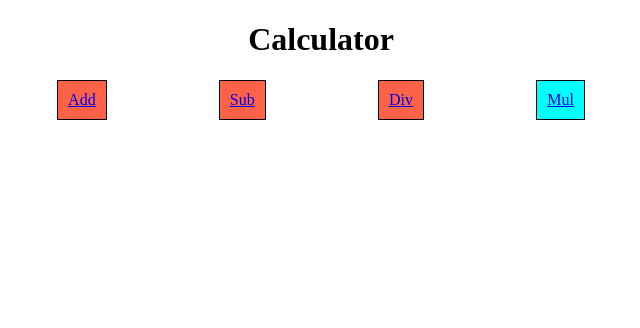
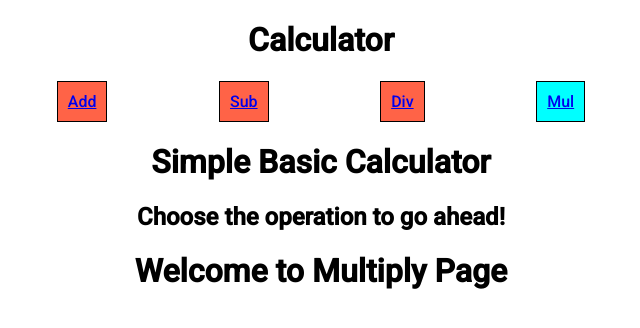
Before and after one commit to mohd-anas-ansari/calculator-react, a React (Create React App) app: page /mul in a window 1280 px wide. Shown: the top 328 px of the page, without its empty margins (319-959 px from the left). Built offline with nearby package versions, Linux system fonts and the light colour scheme.

Commit message:
Font-size

```diff
--- a/src/App.css
+++ b/src/App.css
@@ -1,5 +1,8 @@
+@import url('https://fonts.googleapis.com/css2?family=Roboto:wght@500&display=swap');
+
 .App {
   text-align: center;
+  font-family: 'Roboto', sans-serif;
 }
 
 .buttons-container {
--- a/src/App.js
+++ b/src/App.js
@@ -3,18 +3,22 @@ import { Route } from "react-router-dom";
 
 import "./App.css";
 import Home from "./components/Home";
+import MainSection from './components/MainSection';
 import Add from './components/Add';
 import Sub from './components/Sub';
 import Div from './components/Div';
+import Mul from './components/Mul';
+
 
 function App() {
 	return (
 		<div className="App">
-			<Home />
-
+      <Home />
+      <Route path="/" component={MainSection} />
       <Route path="/add" component={Add} />
       <Route path="/sub" component={Sub} />
       <Route path="/div" component={Div} />
+      <Route path="/mul" component={Mul} />
 
 		</div>
 	);
--- /dev/null
+++ b/src/components/MainSection.js
@@ -0,0 +1,15 @@
+import React from "react";
+
+class MainSection extends React.Component {
+	state = {};
+	render() {
+		return (
+			<>
+				<h1>Simple Basic Calculator</h1>
+				<h2>Choose the operation to go ahead!</h2>
+			</>
+		);
+	}
+}
+
+export default MainSection;
--- /dev/null
+++ b/src/components/Mul.js
@@ -0,0 +1,12 @@
+import React from 'react';
+
+class Mul extends React.Component {
+  state = {  }
+  render() {
+    return (
+      <h1>Welcome to Multiply Page</h1>
+     );
+  }
+}
+
+export default Mul;
```
